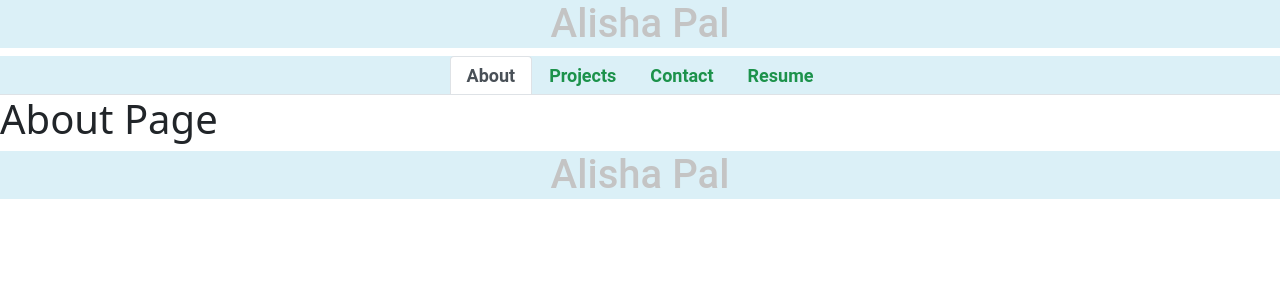
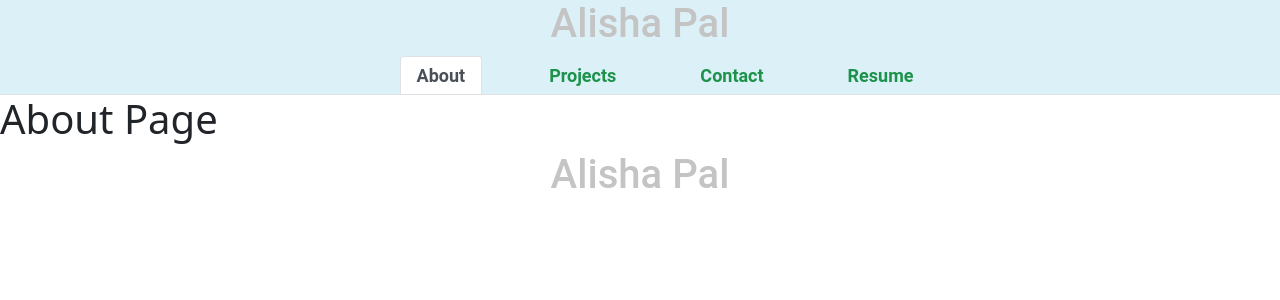
Before and after one commit to apal96/alishaReactPortfolio, a React (Create React App) app: page / in a window 1280 px wide. Shown: the top 300 px of the page. Built offline with nearby package versions, Linux system fonts and the light colour scheme.

Commit message:
add style to header bar

```diff
--- a/src/components/Portfolio.js
+++ b/src/components/Portfolio.js
@@ -5,6 +5,7 @@ import Projects from './pages/Projects';
 import Contact from './pages/Contact';
 import Header from './Header';
 import Footer from './Footer';
+import '../components/styles/PageTop.css';
 
 export default function PortfolioContainer() {
   const [currentPage, setCurrentPage] = useState('About');
@@ -26,7 +27,7 @@ export default function PortfolioContainer() {
 
   return (
     <div>
-      <div>
+      <div className ="page-top">
       <Header/>
       <NavTabs currentPage={currentPage} handlePageChange={handlePageChange} />
       </div>
--- a/src/components/styles/Header.css
+++ b/src/components/styles/Header.css
@@ -11,6 +11,6 @@ header{
     display: block;
     /* identical to box height */
     color: #C4C4C4;
-    background-color: rgba(204, 234, 244, 0.708);
+    /* background-color: rgba(204, 234, 244, 0.708); */
 
     }
--- a/src/components/styles/NavTabs.css
+++ b/src/components/styles/NavTabs.css
@@ -1,10 +1,11 @@
-.nav-tabs{
-    background-color: rgba(204, 234, 244, 0.708);
 
-
-}
 a.nav-link{
     color: #1C924B;
+    background-color: transparent;
+}
+.nav-tabs .nav-item.show .nav-link, .nav-tabs .nav-link.active{
+    color: #1C924B;
+    background-color: transparent;
 
 }
 ul.nav.nav-tabs{
@@ -25,4 +26,5 @@ ul.nav.nav-tabs{
     font-size: 18px;
     line-height: 21px;
     /* identical to box height */
+    margin-left: 50px;
 }
--- /dev/null
+++ b/src/components/styles/PageTop.css
@@ -0,0 +1,3 @@
+.page-top{
+    background-color: rgba(204, 234, 244, 0.708);
+}
```
